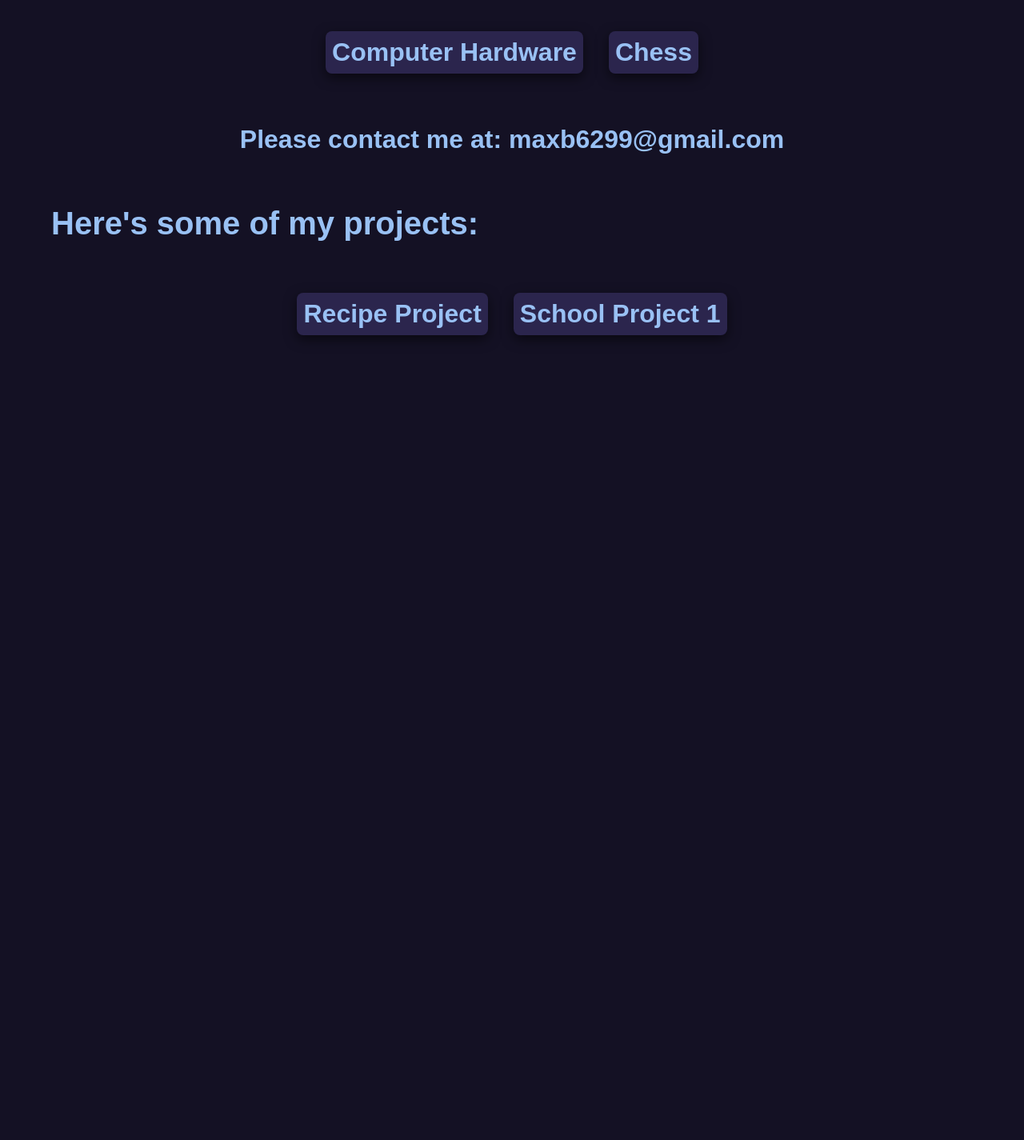
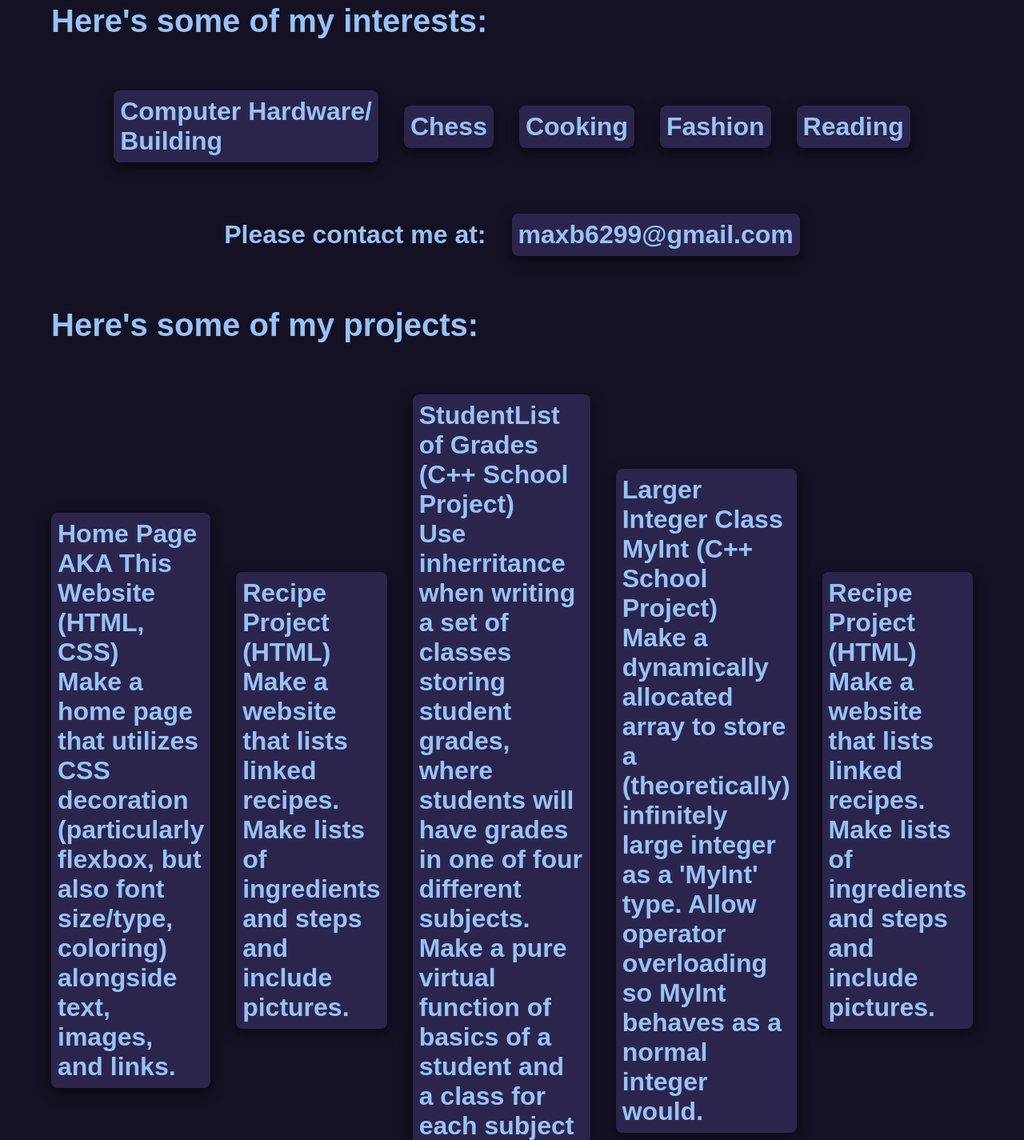
Before and after one commit to maxb6299/home, a plain HTML site: page index.html in a window 1280 px wide. Shown: the part 500-1925 px from the top of the page at 80% size. Before the commit the page ends 983 px from the top, so only its background shows below. Drawn offline with Linux system fonts and the light colour scheme.

Commit message:
Add more interests and project descriptions

```diff
--- a/index.html
+++ b/index.html
@@ -18,36 +18,62 @@
         <div class="main-title">Hello! I'm Max.</div>
         <div class="about">
             <div class="box">A bit about me:<br>
-                Blah blah blah lorem ipsum random word generators are very interesting. I can't think of anything to say.
+                I have not written an about me section so please pretend that there are many many words that might take up enough space to look like an about me section.
             </div>
             <div class="box">
-                insert image or something
+                Pretend this is a very cool image or something please!
             </div>
         </div>
 
         <div class="title">Here's some of my interests: </div>
         <div class="interests">
             <div class="box">
-                Computer Hardware
+                Computer Hardware/<br>
+                Building
             </div>
             <div class="box">
                 Chess
             </div>
+            <div class="box">
+                Cooking
+            </div>
+            <div class="box">
+                Fashion
+            </div>
+            <div class="box">
+                Reading
+            </div>
         </div>
 
         <div class="contact">
-            Please contact me at: maxb6299@gmail.com
+            Please contact me at: <div class="box">maxb6299@gmail.com</div>
         </div>
 
         <div class="title">Here's some of my projects:</div>
         <div>
             <div class="projects">
-                <div class="box">Recipe Project</div>
-                <div class="box">School Project 1</div>
+                <div class="box">
+                    <div>Home Page AKA This Website (HTML, CSS)</div>
+                    <div>Make a home page that utilizes CSS decoration (particularly flexbox, but also font size/type, coloring) alongside text, images, and links.</div>
+                </div>
+                <div class="box">
+                    <div>Recipe Project (HTML)</div>
+                    <div>Make a website that lists linked recipes. Make lists of ingredients and steps and include pictures.</div>
+                </div>
+                <div class="box">
+                    <div>StudentList of Grades (C++ School Project)</div>
+                    <div>Use inherritance when writing a set of classes storing student grades, where students will have grades in one of four different subjects. Make a pure virtual function of basics of a student and a class for each subject that inherrits it.</div>
+                </div>
+                <div class="box">
+                    <div>Larger Integer Class MyInt (C++ School Project)</div>
+                    <div>Make a dynamically allocated array to store a (theoretically) infinitely large integer as a 'MyInt' type. Allow operator overloading so MyInt behaves as a normal integer would.</div>
+                </div>
+                <div class="box">
+                    <div>Recipe Project (HTML)</div>
+                    <div>Make a website that lists linked recipes. Make lists of ingredients and steps and include pictures.</div>
+                </div>
             </div>
         </div>
     </div>
-
-
 </body>
 </html>
```
